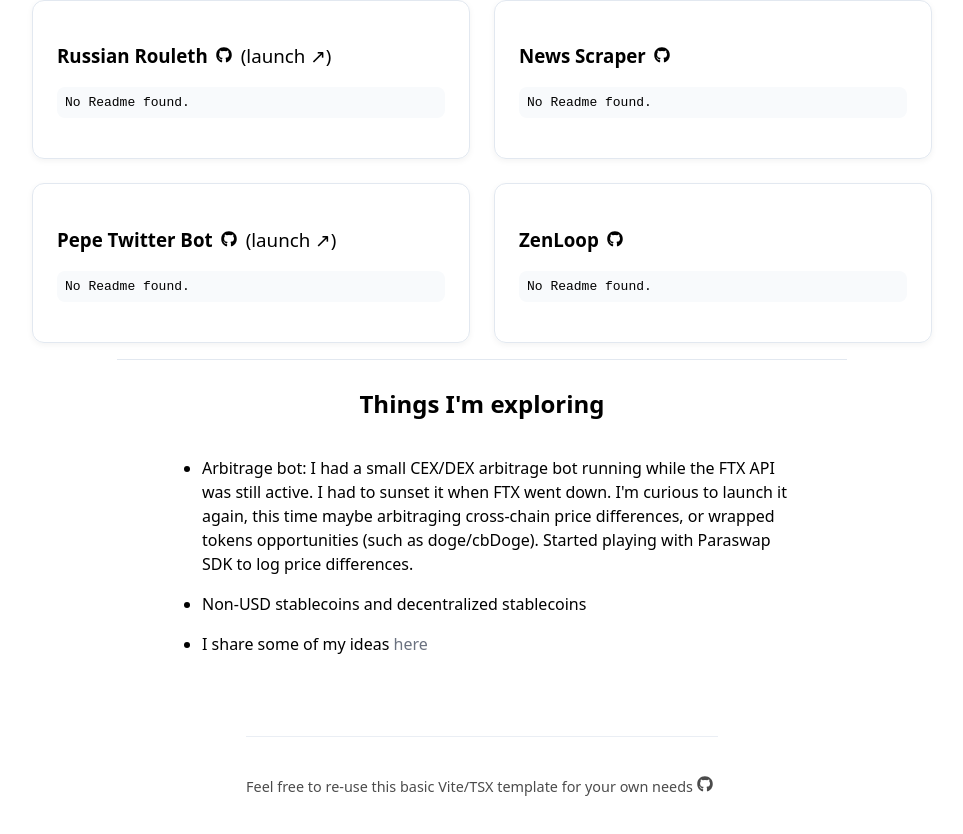
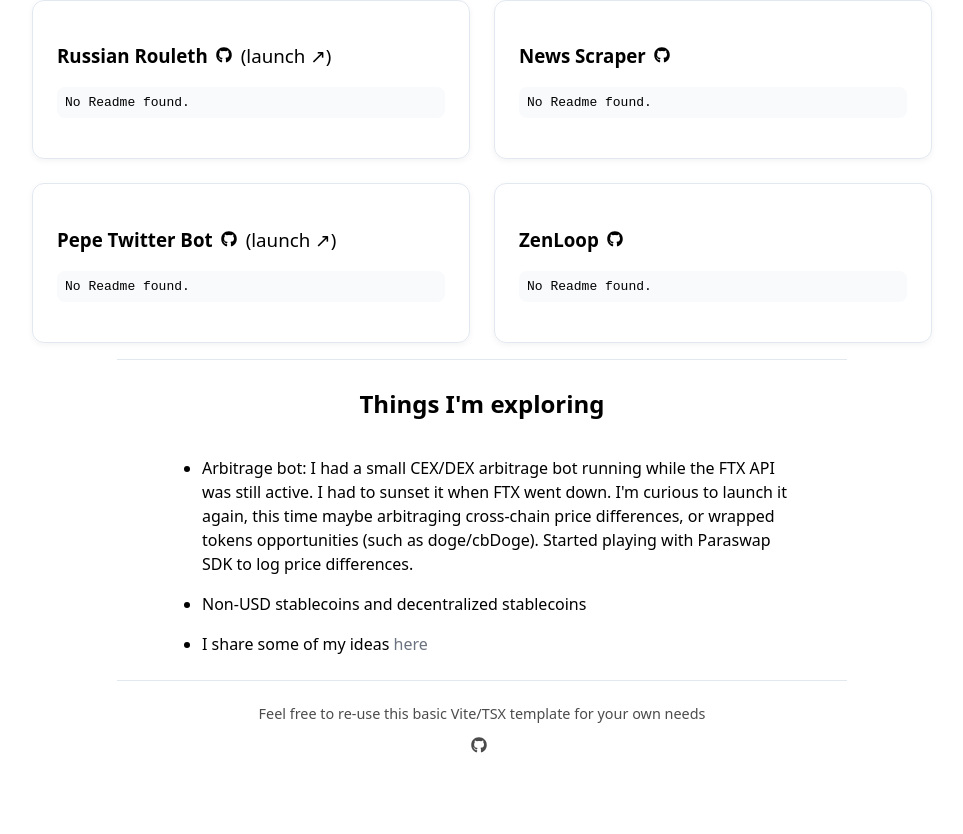
Before and after one commit to alexisnsns/pfalexns, a React (Vite) app: page / in a window 1280 px wide. Shown: the part 1130-1964 px from the top of the page, without its empty margins (158-1121 px from the left). After the commit the page ends 1919 px from the top, so only its background shows below. Built offline with nearby package versions, Linux system fonts and the light colour scheme; no server answers.

Commit message:
ui patches

```diff
--- a/src/App.tsx
+++ b/src/App.tsx
@@ -340,18 +340,25 @@ function App() {
             </Link>
           </li>
         </ul>
+        <hr
+          style={{
+            width: "60%",
+            border: "none",
+            borderTop: "1px solid #e2e8f0",
+          }}
+        />
         <footer style={styles.footer}>
           <p>
             Feel free to re-use this basic Vite/TSX template for your own needs
+          </p>
           <a
             href={`https://github.com/${GITHUB_USERNAME}/pfalexns`}
             target="_blank"
             rel="noopener noreferrer"
             style={styles.repoLink}
           >
-              <FaGithub size={16} strokeWidth={2} style={{ marginLeft: 4 }} />
+            <FaGithub size={16} strokeWidth={2} />
           </a>
-          </p>
         </footer>
       </div>
     </>
@@ -403,9 +410,7 @@ const styles: Record<string, React.CSSProperties> = {
   },
 
   footer: {
-    marginTop: "4rem",
-    paddingTop: "1.5rem",
-    borderTop: "1px solid #e2e8f0",
+    // marginTop: "1.5rem",
     fontSize: "0.9rem",
     opacity: 0.7,
     textAlign: "center",
--- a/src/index.css
+++ b/src/index.css
@@ -34,6 +34,9 @@ h2 {
 
 @media (max-width: 500px) {
   .container {
-    padding: 0 !important;
+    padding: 1rem !important;
+  }
+  .project-card h3 {
+    text-align: center;
   }
 }
```
Lines whose indentation alone changed are shown as unchanged.
